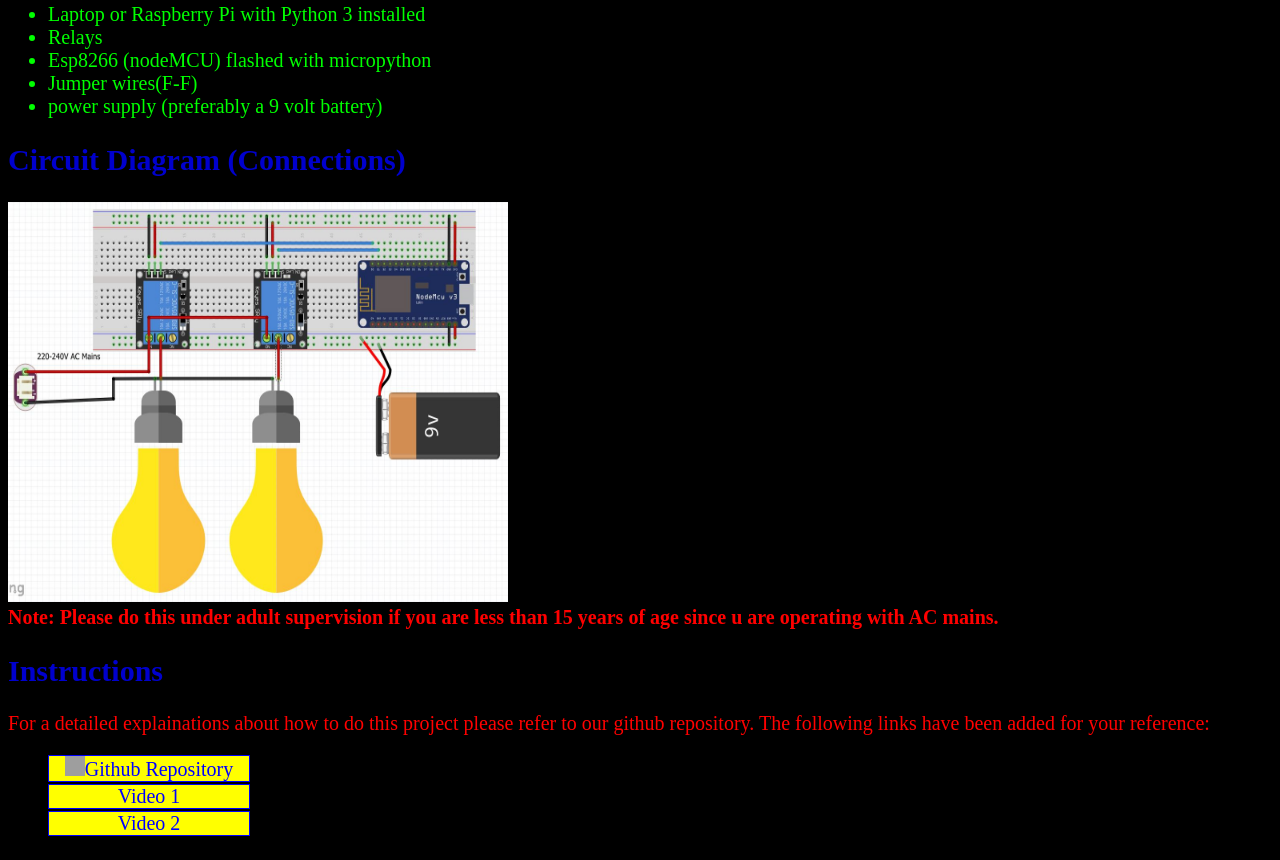
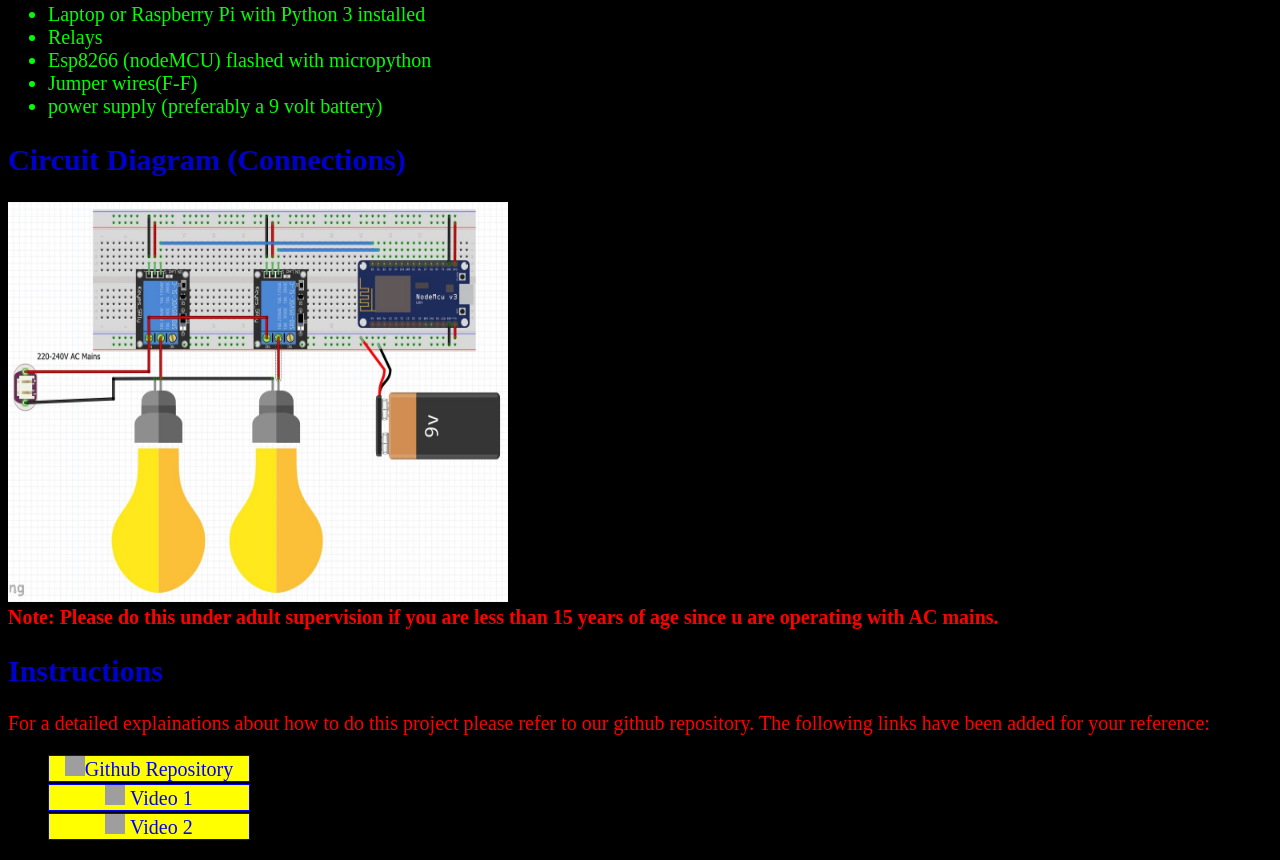
Before and after one commit to EmbeddedEnthusiasts/Voice-Controlled-Home-Automation-Using-MicroPython, a plain HTML site: page index.html in a window 1280 px wide. Shown: the part 589-1449 px from the top of the page. Drawn offline with Linux system fonts and the light colour scheme; grey boxes are pictures that could not be loaded.

Commit message:
Added Youtube icons

```diff
--- a/index.html
+++ b/index.html
@@ -129,8 +129,8 @@
 
 			<ul>
 				<li><a href=https://github.com/EmbeddedEnthusiasts/Voice-Controlled-Home-Automation-Using-MicroPython" target="_blank" title="github repository of the project"><img alt="Gitrepo" src="https://www.iconfinder.com/data/icons/black-white-social-media/64/social_media_logo_github-512.png" width="20" height="20">Github Repository</a></li>
-				<li><a href="https://www.youtube.com/watch?v=7wOHrem40cE&t" target="_blank" title="video 1">Video 1</a></li>
-				<li><a href="https://www.youtube.com/watch?v=tPlyqCsIkog&t" target="_blank" title="video 2">Video 2</a></li>
+				<li><a href="https://www.youtube.com/watch?v=7wOHrem40cE&t" target="_blank" title="video 1"><img alt="Gitrepo" src="https://cdn.jsdelivr.net/npm/simple-icons@3.7.0/icons/youtube.svg" width="20" height="20">  Video 1</a></li>
+				<li><a href="https://www.youtube.com/watch?v=tPlyqCsIkog&t" target="_blank" title="video 2"><img alt="Gitrepo" src="https://cdn.jsdelivr.net/npm/simple-icons@3.7.0/icons/youtube.svg" width="20" height="20">  Video 2</a></li>
 
 			</ul>
 		</section>
```
